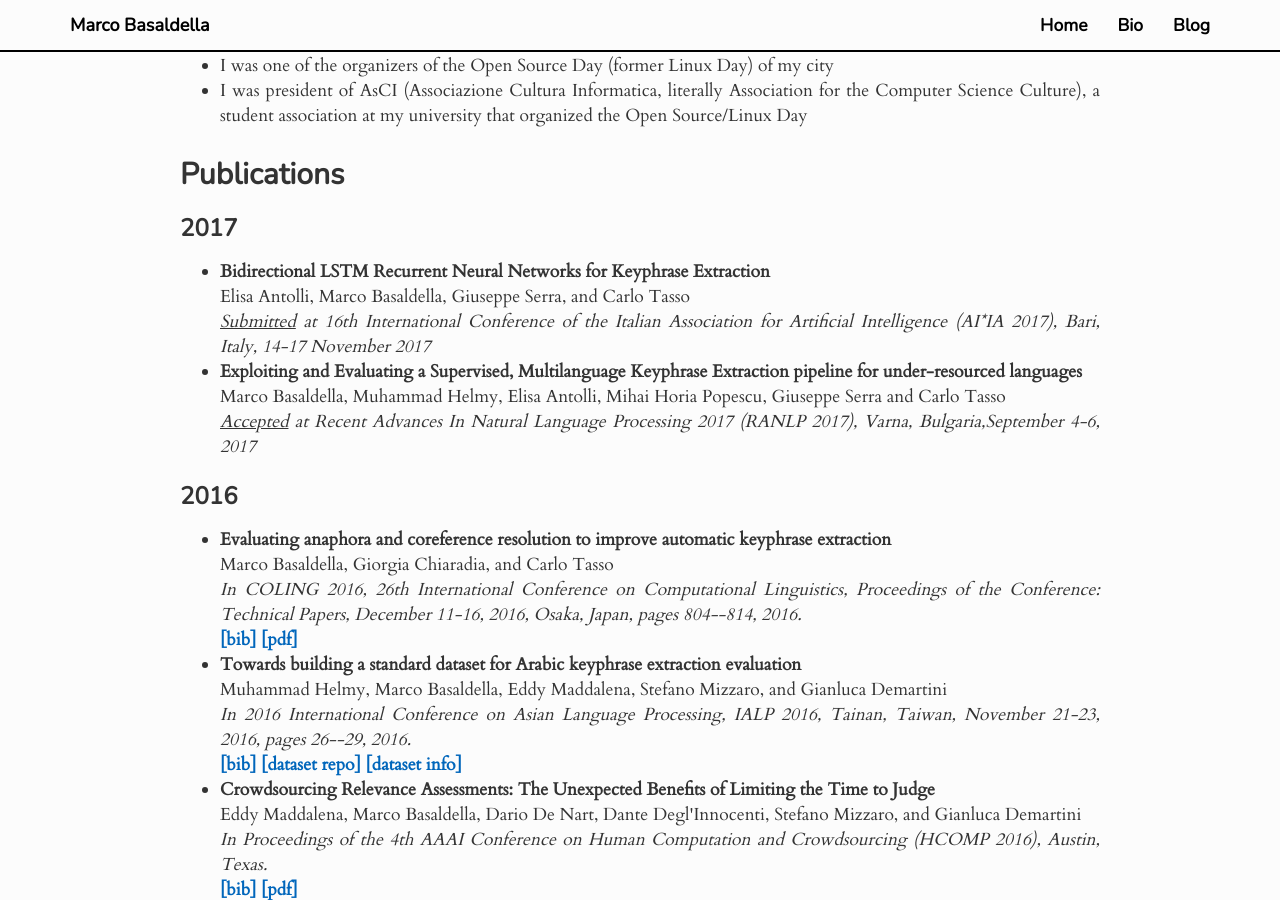
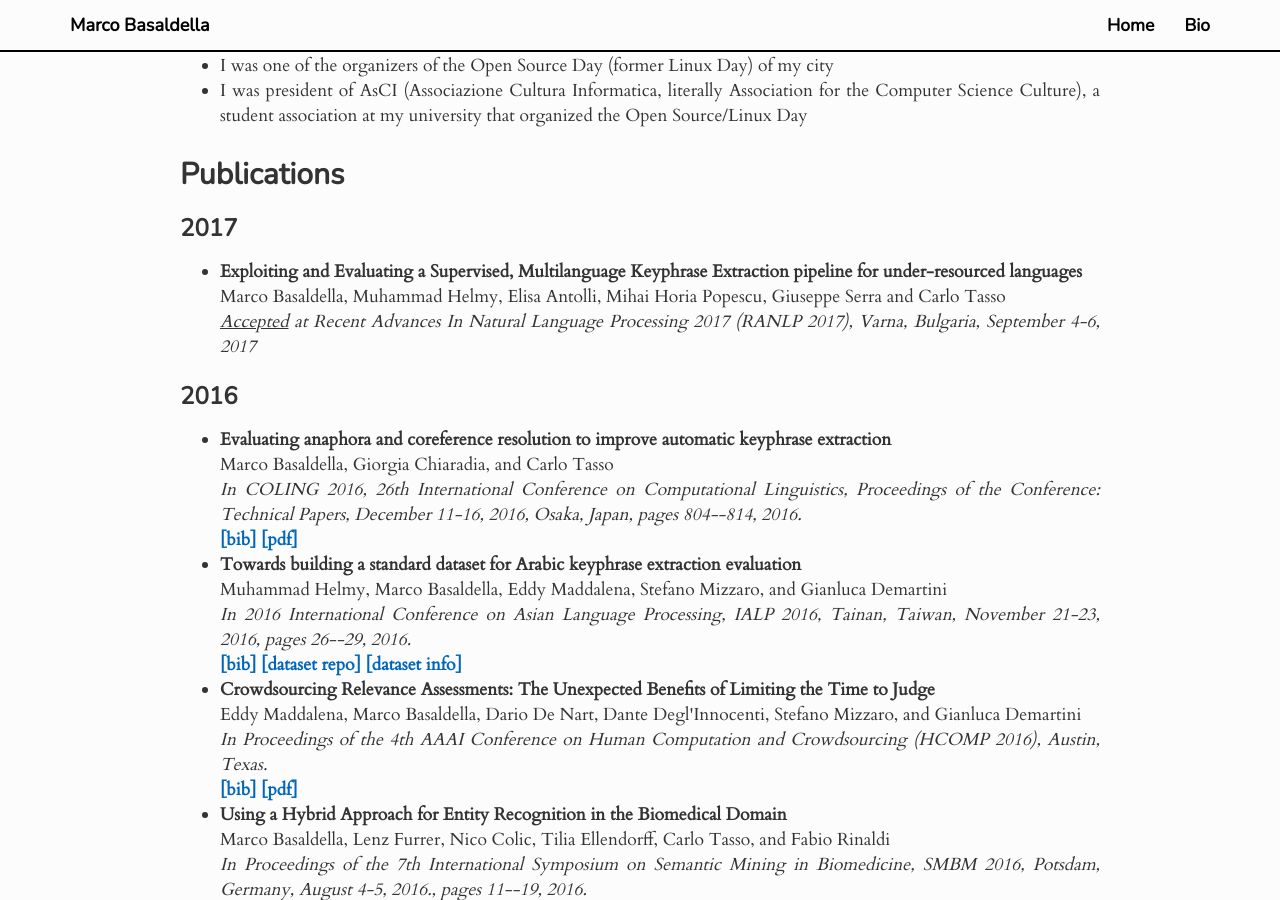
Before and after one commit to basaldella/basaldella.github.io, a Jekyll site: the page built from bio.md, in a window 1280 px wide and 900 px high, scrolled down 508 px. Built offline with Jekyll 4.4.1, drawn with Linux system fonts in a browser that asks for light colours; nearby versions of some CDN libraries.

Commit message:
removed ai*ia paper

```diff
--- a/_includes/navbar.html
+++ b/_includes/navbar.html
@@ -13,7 +13,7 @@
 			<ul class="nav navbar-nav navbar-right">
 				<li class="navbar-links"><a href="/">Home</a></li>
 				<li class="navbar-links"><a href="/bio.html">Bio</a></li>
-				<li class="navbar-links"><a href="/blog.html">Blog</a></li>
+				<!--<li class="navbar-links"><a href="/blog.html">Blog</a></li>-->
 			</ul>
 		</div><!--/.nav-collapse -->
 	</div>
--- a/bio.md
+++ b/bio.md
@@ -54,14 +54,9 @@ Prima di oggi...
 
 <ul>
 <li>
-	<p class="papertitle">Bidirectional LSTM Recurrent Neural Networks for Keyphrase Extraction</p>
-	<p class="paperauthors">Elisa Antolli, Marco Basaldella, Giuseppe Serra, and Carlo Tasso</p>
-	<p class="paperdesc"><u>Submitted</u> at 16th International Conference of the Italian Association for Artificial Intelligence  (AI*IA 2017), Bari, Italy, 14-17 November 2017</p>
-</li>
-<li>
 	<p class="papertitle">Exploiting and Evaluating a Supervised, Multilanguage Keyphrase Extraction pipeline for under-resourced languages</p>
 	<p class="paperauthors">Marco Basaldella, Muhammad Helmy, Elisa Antolli, Mihai Horia Popescu, Giuseppe Serra and Carlo Tasso</p>
-	<p class="paperdesc"><u>Accepted</u> at Recent Advances In Natural Language Processing 2017 (RANLP 2017), Varna, Bulgaria,September 4-6, 2017</p>
+	<p class="paperdesc"><u>Accepted</u> at Recent Advances In Natural Language Processing 2017 (RANLP 2017), Varna, Bulgaria, September 4-6, 2017</p>
 </li>
 </ul>
 
```
